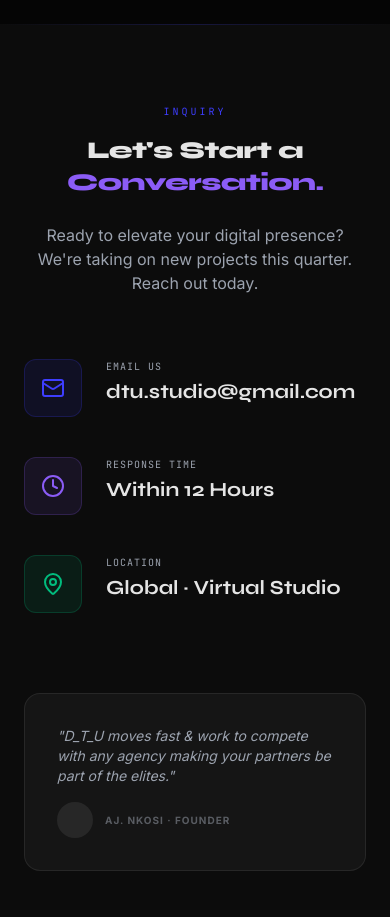
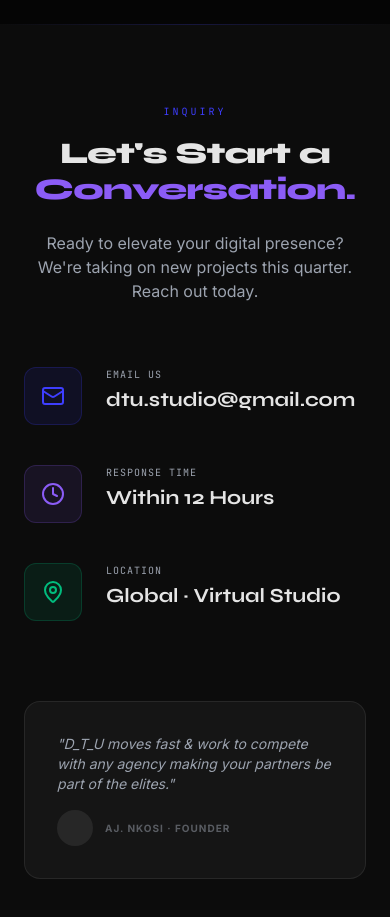
Before and after one commit to aj1771/DTU, a React (Vite) app: page / in a window 390 px wide. Shown: the part 7280-8197 px from the top of the page. Built offline with nearby package versions, Linux system fonts and the light colour scheme; no server answers.

Commit message:
scaled up abit  lets convo and header title to fit moblie

```diff
--- a/src/components/Contact.tsx
+++ b/src/components/Contact.tsx
@@ -77,7 +77,7 @@ export default function Contact() {
             <span className="text-premium-blue font-mono text-[10px] uppercase tracking-[0.3em] mb-4 block">
               Inquiry
             </span>
-            <h2 className="text-2xl md:text-7xl font-display font-extrabold mb-6" style={{ color: 'var(--text-primary)' }}>
+            <h2 className="text-3xl md:text-7xl font-display font-extrabold mb-6" style={{ color: 'var(--text-primary)' }}>
               Let's Start a <span className="text-premium-violet">Conversation.</span>
             </h2>
             <p className="max-w-xl mx-auto" style={{ color: 'var(--text-secondary)' }}>
--- a/src/components/Hero.tsx
+++ b/src/components/Hero.tsx
@@ -120,7 +120,7 @@ export default function Hero() {
           initial={{ opacity: 0, y: 30 }}
           animate={{ opacity: 1, y: 0 }}
           transition={{ duration: 1, delay: 0.4 }}
-          className="text-4xl md:text-8xl font-semibold leading-[0.9] tracking-tight mb-6 uppercase"
+          className="text-5xl md:text-8xl font-semibold leading-[0.9] tracking-tight mb-6 uppercase"
           style={{ color: 'var(--text-primary)' }}
         >
           Crafting <span className="italic" style={{ color: 'var(--text-secondary)', opacity: 0.6 }}>cinematic</span>{' '}
```
